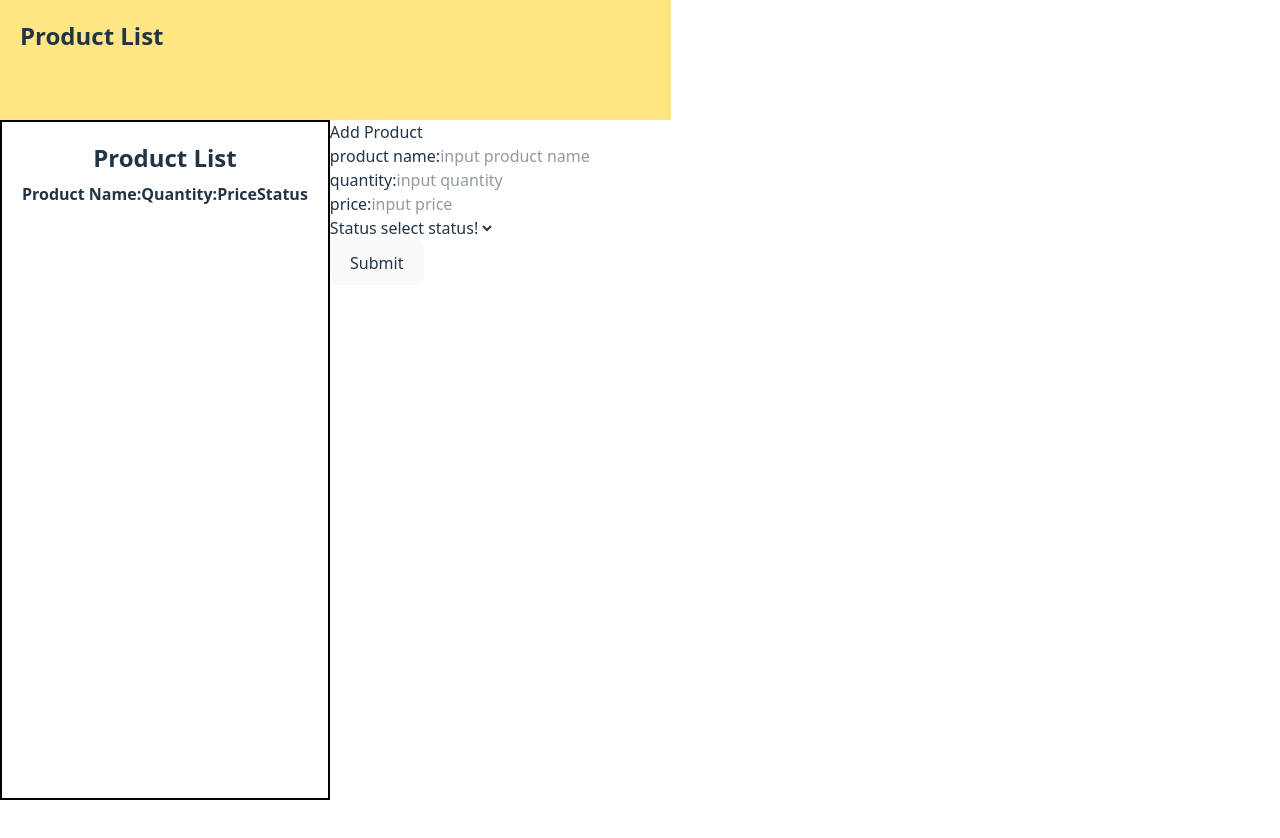
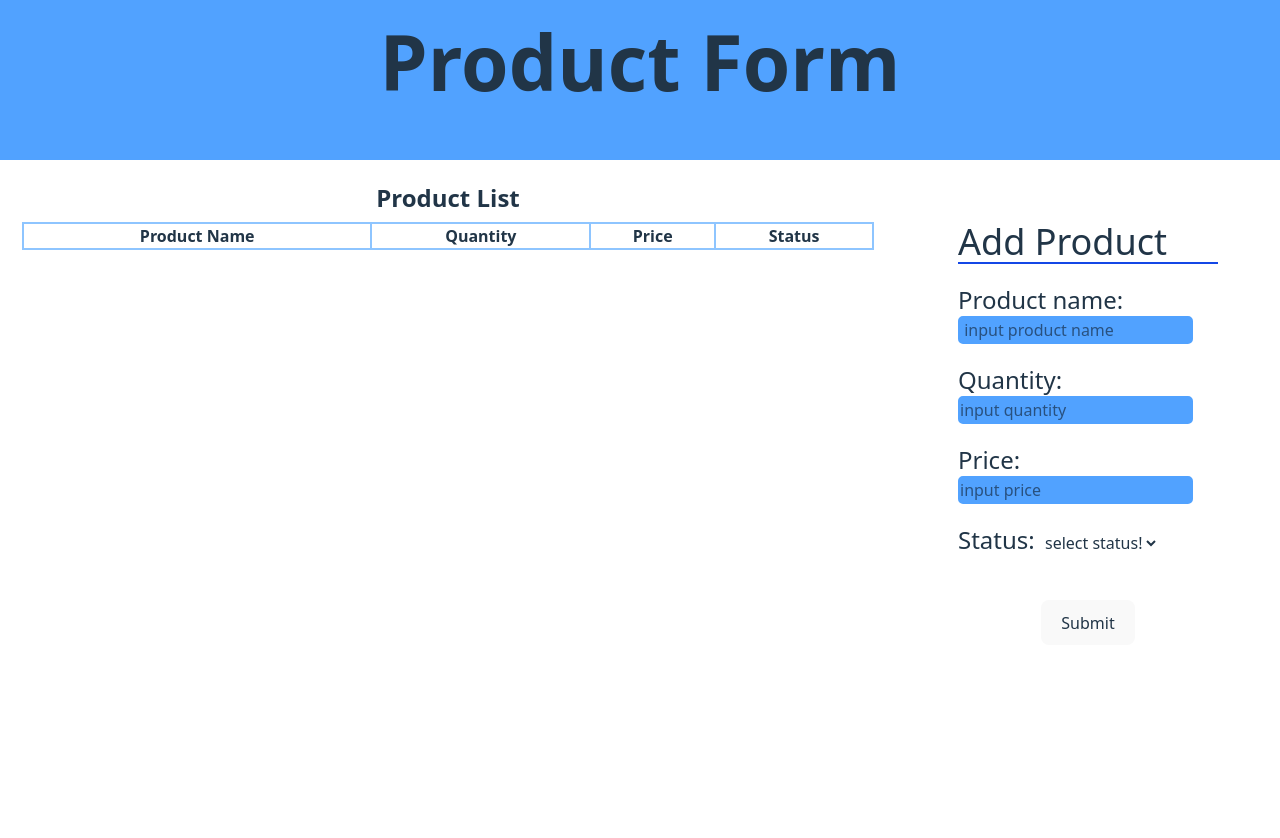
Before and after one commit to Rahmans11/koda-b5-react, a React (Vite) app: page / in a window 1280 px wide. Before the commit the page ends 800 px from the top, so only its background shows below. Built offline with nearby package versions, Linux system fonts and the light colour scheme.

Commit message:
fix[minitask2]: fix program that have typo and give style

```diff
--- a/src/component/AddProduct.jsx
+++ b/src/component/AddProduct.jsx
@@ -1,49 +1,67 @@
 function AddProduct(props) {
-    const {changeProducts} = props;
+    const { changeProducts } = props;
 
     const SubmitHandler = (event) =>{
         event.preventDefault();
 
         const newProduct = {};
-        Object.assign(newProduct, { productName: event.target["product-name"].value});
-        Object.assign(newProduct, { qty: event.target["product-qty"].value});
-        Object.assign(newProduct, { price: event.target["product-price"].value});
-        Object.assign(newProduct, { status: event.target["product-status"].value});
+        Object.assign(newProduct,
+            {productName: event.target["product-name"].value,
+             qty: event.target["qty"].value,
+             price: event.target["price"].value,
+             status: event.target["status"].value
+            });
 
-        changeProducts((product)=>{
-            return [...product, newProduct]
+        changeProducts((products)=>{
+            return [...products, newProduct]
         });
         event.target["product-name"].value = "";
-        event.target["product-qty"].value = "";
-        event.target["product-price"].value = "";
-        event.target["product-status"].value = "0";
-    }
+        event.target["qty"].value = "";
+        event.target["price"].value = "";
+        event.target["status"].value = "0";
+    };
 
     return (
-        <aside>
-            <form noValidate onSubmit={SubmitHandler}>
-                <h2>Add Product</h2>
-                <div>
-                    <label htmlFor="product-name">product name:</label>
-                    <input type="text" name="product-name" id="product-name" placeholder="input product name"/>
+        <aside className="w-[30%]">
+            <form className="p-10 border-2 border-solid border-white h-full w-full"
+            noValidate onSubmit={SubmitHandler}>
+                <h2 className="m-5 text-4xl border-b-2 border-solid border-b-blue-700">
+                    Add Product
+                </h2>
+                <div className="m-5">
+                    <label className="text-2xl"
+                    htmlFor="product-name">Product name:</label>
+                    <br />
+                    <input className="border-2 border-solid border-blue-400 bg-blue-400 rounded-[5px] text-black"
+                    type="text" name="product-name" id="product-name" placeholder=" input product name "/>
                 </div>
-                <div>
-                    <label htmlFor="qty">quantity:</label>
-                    <input type="number" name="qty" id="qty" placeholder="input quantity"/>
+                <div className="m-5">
+                    <label className="text-2xl"
+                    htmlFor="qty">Quantity:</label>
+                    <br />
+                    <input className="border-2 border-solid border-blue-400 bg-blue-400 rounded-[5px] text-black"
+                    type="number" name="qty" id="qty" placeholder="input quantity"/>
                 </div>
-                <div>
-                    <label htmlFor="price">price:</label>
-                    <input type="number" name="price" id="price" placeholder="input price"/>
+                <div className="m-5">
+                    <label className="text-2xl"
+                    htmlFor="price">Price:</label>
+                    <br />
+                    <input className="border-2 border-solid border-blue-400 bg-blue-400 rounded-[5px] text-black"
+                    type="number" name="price" id="price" placeholder="input price"/>
                 </div>
-                <div>
-                    <label htmlFor="status">Status</label>
+                <div className="m-5">
+                    <label className="text-2xl"
+                    htmlFor="status">Status: </label>
                     <select name="status" id="status" defaultValue={"0"} title="Judul">
                         <option value="0" disabled> select status!</option>
                         <option value="available" className="text-black">Available</option>
                         <option value="empty" className="text-black">Empty</option>
                     </select>
                 </div>
-                <button type="submit">Submit</button>
+                <br />
+                <div className="flex justify-center">
+                    <button type="submit">Submit</button>
+                </div>
             </form>
         </aside>
     )
--- a/src/component/ProductList.jsx
+++ b/src/component/ProductList.jsx
@@ -1,10 +1,14 @@
 function ProductList({ productName, qty, price, status }) {
   return (
-    <tr>
-        <td>{productName}</td>
-        <td>{qty}</td>
-        <td>{price}</td>
-        <td>{status}</td>
+    <tr className="text-center border-2 border-solid border-blue-300">
+        <td className="border-2 border-solid border-blue-300"
+        >{productName}</td>
+        <td className="border-2 border-solid border-blue-300"
+        >{qty}</td>
+        <td className="border-2 border-solid border-blue-300"
+        >{price}</td>
+        <td className="border-2 border-solid border-blue-300"
+        >{status}</td>
     </tr>
   );
 }
--- a/src/component/ShowProduct.jsx
+++ b/src/component/ShowProduct.jsx
@@ -3,21 +3,29 @@ import ProductList from "./ProductList";
 function ShowProduct(props) {
  const { products } = props;
   return (
-    <section className="flex-1 p-5 border-2 border-solid border-black">
-      <table>
+    <section className="flex-1 p-5 border-2 border-solid border-white">
+      <table className="border-2 border-solid border-blue-300 w-full">
         <caption className="text-2xl font-bold mb-2">Product List</caption>
-        <thead>
-            <tr>
-                <th scope="col">Product Name:</th>
-                <th scope="col">Quantity:</th>
-                <th scope="col">Price</th>
-                <th scope="col">Status</th>
+        <thead className="border-2 border-solid border-blue-300">
+            <tr className="border-2 border-solid border-blue-300">
+                <th className="border-2 border-solid border-blue-300"
+                scope="col">Product Name</th>
+                <th className="border-2 border-solid border-blue-300"
+                scope="col">Quantity</th>
+                <th className="border-2 border-solid border-blue-300"
+                scope="col">Price</th>
+                <th className="border-2 border-solid border-blue-300"
+                scope="col">Status</th>
             </tr>
         </thead>
-        <tbody>
+        <tbody className="border-2 border-solid border-blue-300">
             {products.map((product, idx) => {
-          return <ProductList key={idx} name={product.productName} quantity={product.qty} price={product.price} status={product.status}/>;
-        })}
+          return <ProductList key={idx}
+                                productName={product.productName}
+                                qty={product.qty}
+                                price={product.price}
+                                status={product.status}/>;
+                    })}
         </tbody>
       </table>
     </section>
--- a/src/pages/ProductForm.jsx
+++ b/src/pages/ProductForm.jsx
@@ -3,13 +3,15 @@ import ShowProduct from "../component/ShowProduct";
 import AddProduct from "../component/AddProduct";
 
 function ProductForm() {
-  const [product, setproduct] = useState([]);
+  const [product, setproduct] = useState([]);//{productName : "name"}{pri}
   return (
     <>
-      <header className="p-5 h-[15vh] bg-amber-200 text-2xl font-bold select-none">Product List</header>
+      <header className="p-5 h-[20vh] bg-blue-400 text-2xl font-bold select-none w-screen text-center">
+       <h1>Product Form</h1>
+      </header>
       <main className="flex min-h-[85vh]">
         <ShowProduct products={product} />
-        <AddProduct changeproduct={setproduct} />
+        <AddProduct changeProducts={setproduct} />
       </main>
     </>
   );
```
